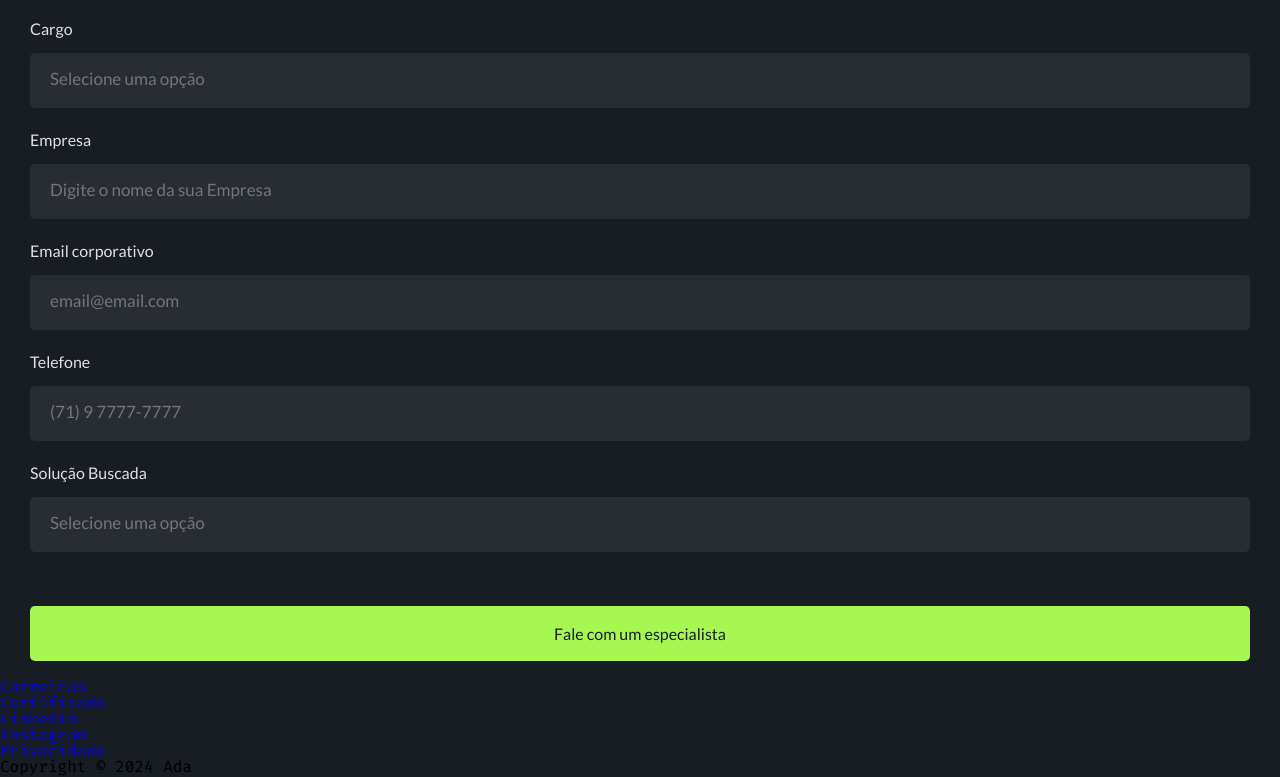
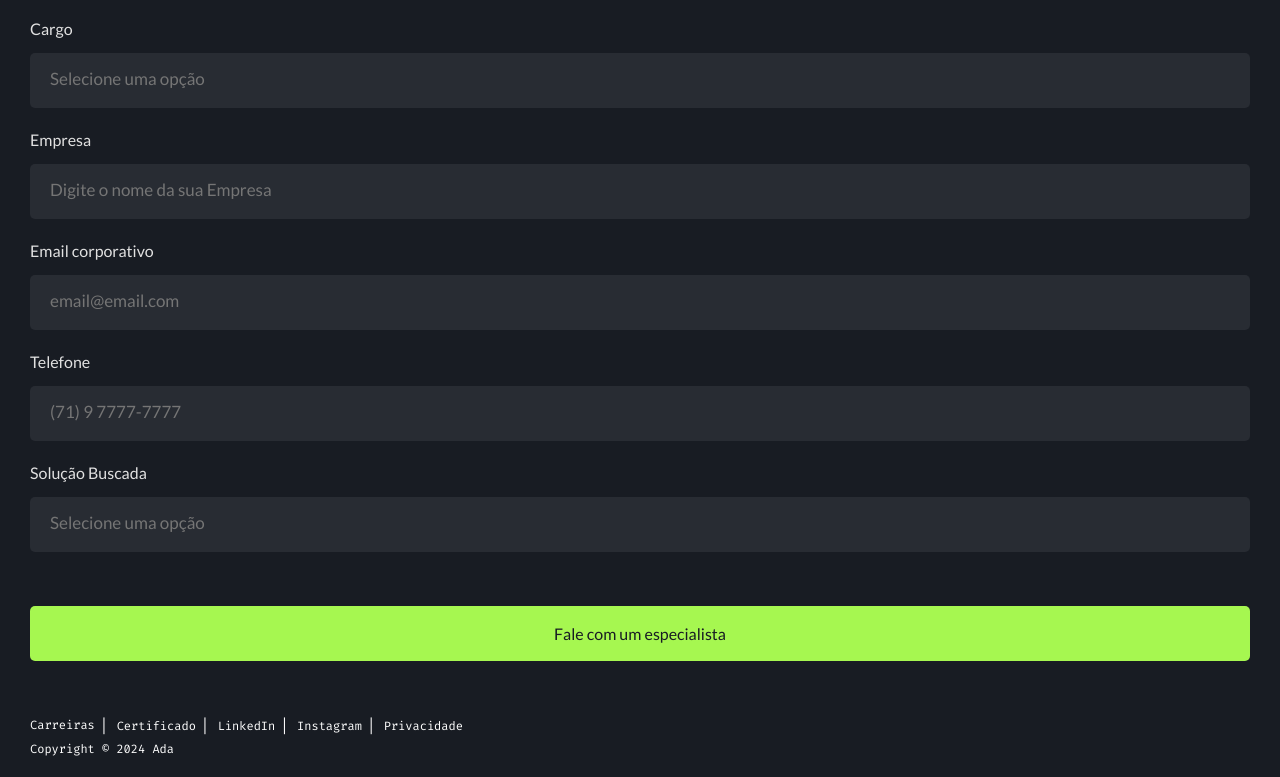
Before and after one commit to LucasBCarvalho/Equipe-3-clone-home-ada, a plain HTML site: page index.html in a window 1280 px wide. Shown: the part 2144-2921 px from the top of the page. Drawn offline with Linux system fonts and the light colour scheme.

Commit message:
Footer finalizado

```diff
--- a/index.html
+++ b/index.html
@@ -187,15 +187,15 @@
         </section>
     </main>
 
-    <footer class="font-firacode">
-        <ul>
+    <footer class="footer font-firacode">
+        <ul class="footer-list">
             <li><a href="#">Carreiras</a></li>
             <li><a href="#">Certificado</a></li>
             <li><a href="#">LinkedIn</a></li>
             <li><a href="#">Instagram</a></li>
             <li><a href="#">Privacidade</a></li>
         </ul>
-        <p>Copyright &copy; 2024 Ada</p>
+        <p class="copy">Copyright &copy; 2024 Ada</p>
     </footer>
 </body>
 
--- a/src/css/styles.css
+++ b/src/css/styles.css
@@ -509,7 +509,36 @@ input:checked ~ .menu-hamburguer-elements {
 	border: none;
 }
 
+.footer {
+	padding: 20px 30px;
+	margin-top: 20px;
+}
 
+.footer-list {
+	display: flex;
+	justify-content: flex-start;
+	flex-wrap: wrap;
+	gap: 5px;
+	font-size: 12px;
+	margin-bottom: 10px;
+}
+
+.footer-list :nth-child(n + 2)::before {
+	content: "| ";
+	font-size: 14px;
+	color: var(--color-white);
+}
+
+.footer-list li a {
+	color: var(--color-white);
+	font-size: 12px;
+	text-decoration: none;
+}
+
+.copy {
+	font-size: 12px;
+	color: var(--color-white);
+}
 
 @media (max-width: 1024px) {
 	header {
```
